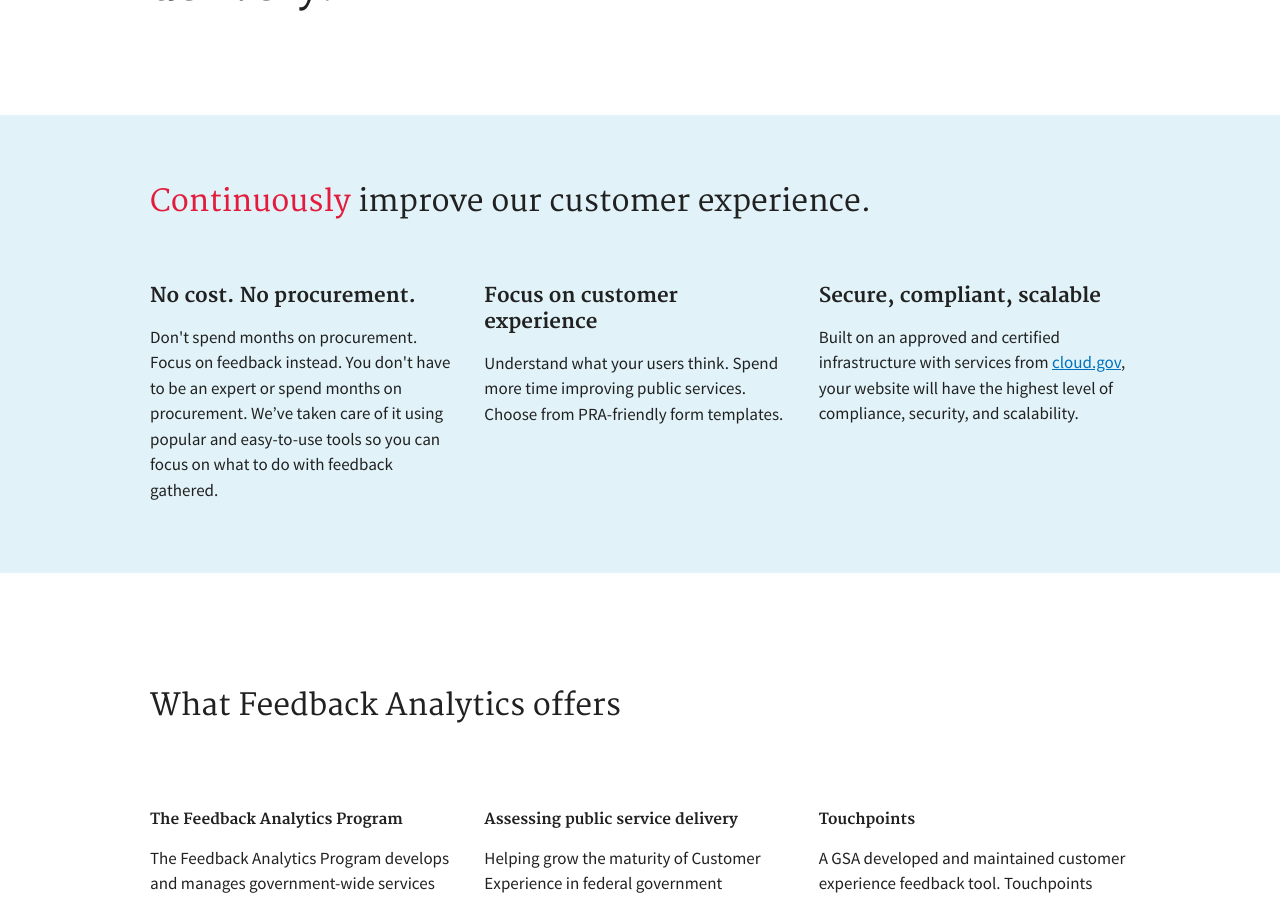
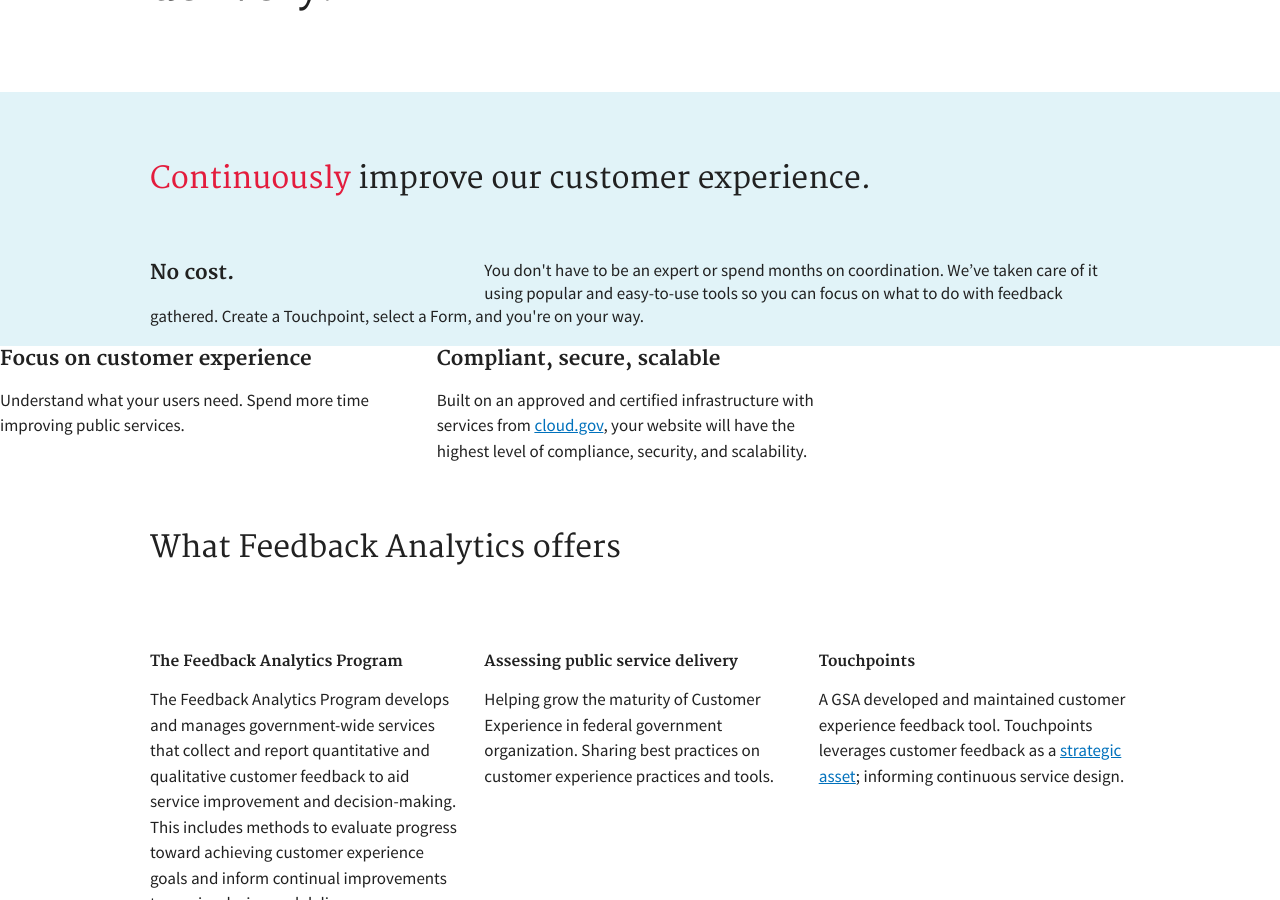
Before and after one commit to GSA/feedback.usa.gov, a Jekyll site: the page built from pages/home.html, in a window 1280 px wide and 900 px high, scrolled down 430 px. Built offline with Jekyll 4.4.1, drawn with Linux system fonts in a browser that asks for light colours.

Commit message:
copyedits

```diff
--- a/pages/home.html
+++ b/pages/home.html
@@ -20,7 +20,6 @@ permalink: /
 <br>
 <br>
 <br>
-<br>
 <div style="background-color: #e1f3f8;">
   <div class="usa-grid">
     <br>
@@ -34,13 +33,11 @@ permalink: /
     <br>
     <div class="usa-width-one-third">
       <h3>
-        No cost. No procurement.
+        No cost.
       </h3>
       <p>
-        Don't spend months on procurement.
-        Focus on feedback instead.
-        You don't have to be an expert or spend months on procurement.
-        We’ve taken care of it using popular and easy-to-use tools so you can focus on what to do with feedback gathered.
+      </div>
+        You don't have to be an expert or spend months on coordination. We’ve taken care of it using popular and easy-to-use tools so you can focus on what to do with feedback gathered. Create a Touchpoint, select a Form, and you're on your way.
       </p>
     </div>
     <div class="usa-width-one-third">
@@ -48,13 +45,11 @@ permalink: /
         Focus on customer experience
       </h3>
       <p>
-        Understand what your users think.
-        Spend more time improving public services.
-        Choose from PRA-friendly form templates.
+        Understand what your users need. Spend more time improving public services.
       </p>
     </div>
     <div class="usa-width-one-third">
-      <h3>Secure, compliant, scalable</h3>
+      <h3>Compliant, secure, scalable</h3>
       <p>
         Built on an approved and certified
         infrastructure with services from
```
